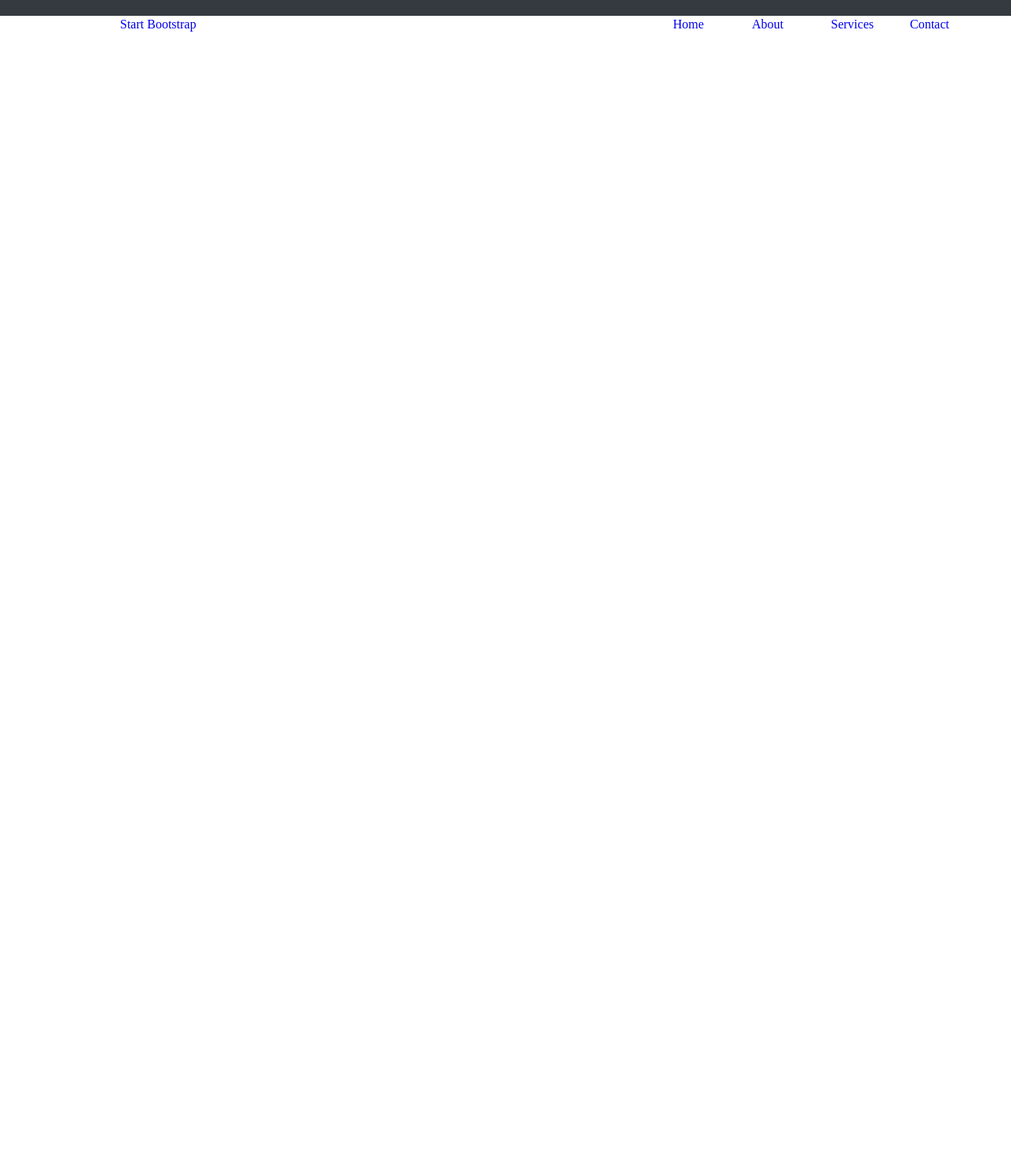
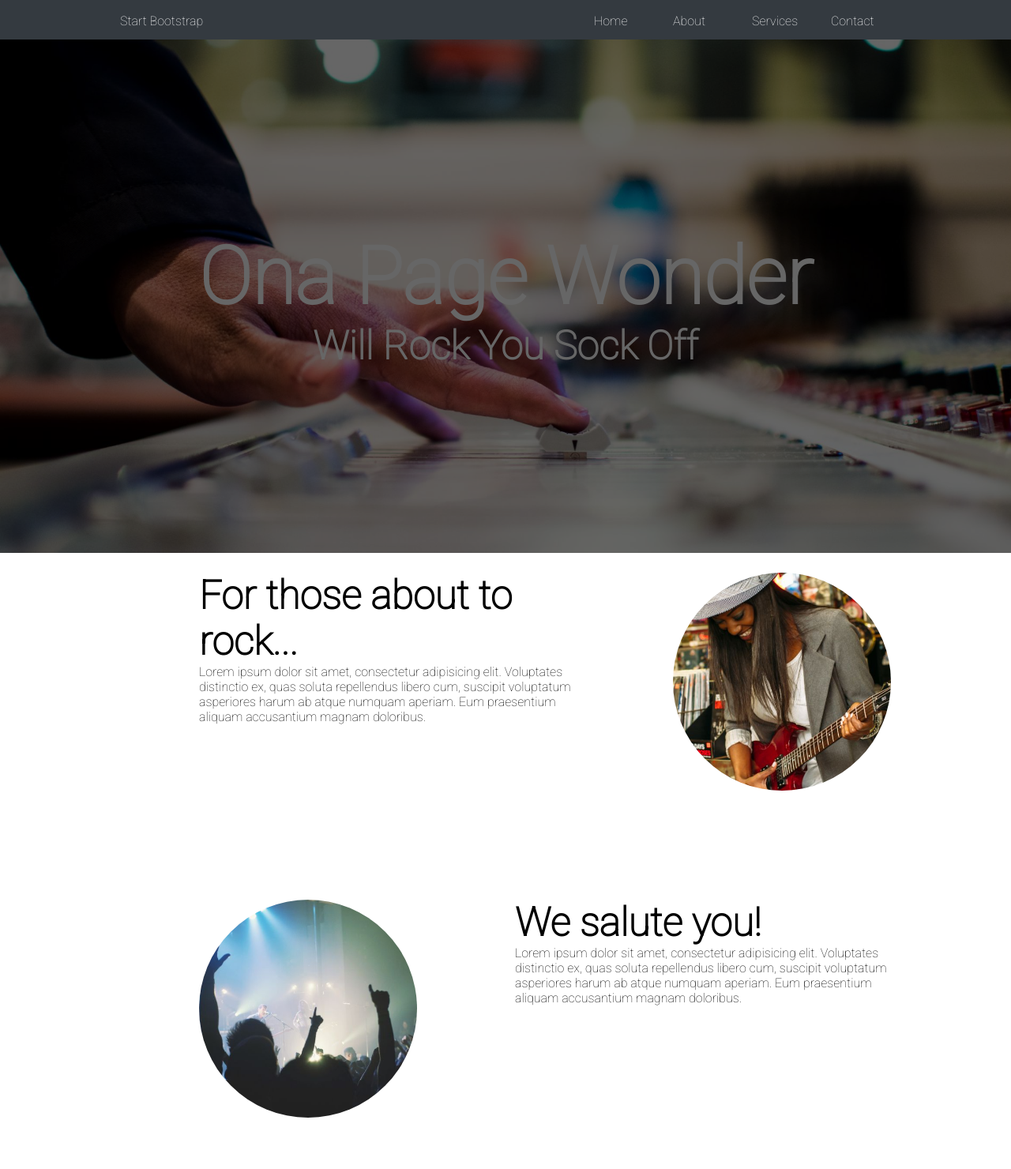
Before and after one commit to macamarambio/RockSite, a plain HTML site: page index.html in a window 1280 px wide. Shown: the top 1480 px of the page at 79% size. Before the commit the page ends 800 px from the top, so only its background shows below. Drawn offline with Linux system fonts and the light colour scheme.

Commit message:
actualizando ejercico RockSite

```diff
--- a/assets/css/grid.css
+++ b/assets/css/grid.css
@@ -12,6 +12,7 @@
 
 .row:before .row:after{
 	content: "";
+	height: auto;
 	display: table;
 	clear: both; /*limpiar el float de las columnas*/
 }
--- a/assets/css/style.css
+++ b/assets/css/style.css
@@ -1,8 +1,60 @@
-nav {
+/*TEXT STYLE*/
+body{
+	font-family: 'Roboto', sans-serif;
+}
+
+h1{
+	font-size: 100px;
+}
+
+h3{
+	font-size: 50px;
+}
+
+/*ESTILOS PAGINA*/
+
+/*NAVEGADOR*/
+nav{
 	background-color: #343A40;
-	padding: 10px;
+	padding: 5px 0;
+	height: 50px;
 }
 nav a{
 	text-decoration: none;
-	/*color: #FFF;*/
+	color: #FFF;
 }
+
+/*SECCION CONTENIDO*/
+.content{
+	background-image: url(../img/header.jpg);
+	background-size: cover;
+	filter: brightness(0.4);
+	height: 650px;
+	padding: 18% 0;
+	text-align: center;
+}
+
+.content-text{
+	z-index:100;
+	color: #FFF;
+	filter: none;
+}
+
+.section-img{
+	margin-top: 1%;
+	margin-bottom: 5%;
+	height: 350px;
+}
+.imgRock{
+	border-radius: 50%;
+	height: 300px;
+	width: auto;
+	vertical-align: middle;
+}
+
+footer {
+	background-color: #343A40;
+	padding: 5px 0;
+	text-align: center;
+	color: #FFF;
+}
--- a/index.html
+++ b/index.html
@@ -5,6 +5,7 @@
 	<title>Rock Site</title>
 	<link rel="stylesheet" href="assets/css/grid.css">
 	<link rel="stylesheet" href="assets/css/style.css">
+	<link href="https://fonts.googleapis.com/css?family=Roboto:100" rel="stylesheet">
 </head>
 <body>
 	<!-- NAVEGADOR -->
@@ -12,7 +13,7 @@
 		<div class="container">
 			<div class="row">
 				<div class="col-1"></div>
-				<div class="col-7"><a href="#">Start Bootstrap</a></div>
+				<div class="col-6"><a href="#">Start Bootstrap</a></div>
 				<div class="col-1"><a href="#">Home</a></div>
 				<div class="col-1"><a href="#">About</a></div>
 				<div class="col-1"><a href="#">Services</a></div>
@@ -20,6 +21,64 @@
 			</div>
 		</div>
 	</nav>
+	<!-- SECCION CONTENIDO -->
+	<section class="content row">
+		<div class="col-2"></div>
+		<div class=" content-text col-8">
+			<h1>Ona Page Wonder</h1>
+			<h3>Will Rock You Sock Off</h3>
+		</div>
+	</section>
+
+	<!-- SECCION IMAGENES/INFORMACION 1-->
+	<section class="section-img">
+		<div class="container">
+			<div class="row">
+				<div class="col-2"></div>
+				<div class="col-5">
+					<h3>For those about to rock...</h3>
+					<p>Lorem ipsum dolor sit amet, consectetur adipisicing elit. Voluptates distinctio ex, quas soluta repellendus libero cum, suscipit voluptatum asperiores harum ab atque numquam aperiam. Eum praesentium aliquam accusantium magnam doloribus.</p>
+				</div>
+				<div class="col-1"></div>
+					<img class="col-3 imgRock" src="assets/img/rock1.jpg" alt="">
+			</div>
+		</div>
+	</section>
+	<!-- SECCION IMAGENES/INFORMACION 2-->
+	<section class="section-img">
+		<div class="container">
+			<div class="row">
+				<div class="col-2"></div>
+				<img class="col-3 imgRock" src="assets/img/rock3.jpg" alt="">
+				<div class="col-1"></div>
+				<div class="col-5">
+					<h3>We salute you!</h3>
+					<p>Lorem ipsum dolor sit amet, consectetur adipisicing elit. Voluptates distinctio ex, quas soluta repellendus libero cum, suscipit voluptatum asperiores harum ab atque numquam aperiam. Eum praesentium aliquam accusantium magnam doloribus.</p>
+				</div>
+			</div>
+		</div>
+	</section>
+	<!-- SECCION IMAGENES/INFORMACION 3-->
+	<section class="section-img">
+		<div class="container">
+			<div class="row">
+				<div class="col-2"></div>
+				<div class="col-5">
+					<h3>Let there be rock!</h3>
+					<p>Lorem ipsum dolor sit amet, consectetur adipisicing elit. Voluptates distinctio ex, quas soluta repellendus libero cum, suscipit voluptatum asperiores harum ab atque numquam aperiam. Eum praesentium aliquam accusantium magnam doloribus.</p>
+				</div>
+				<div class="col-1"></div>
+					<img class="col-3 imgRock" src="assets/img/rock2.jpg" alt="">
+			</div>
+		</div>
+	</section>
+	<!-- FOOTER -->
+	<footer>
+		<div class="container">
+			<h5 id="copyright">Copyright &#169; Your Website 2017</h5>
+		</div>
+	</footer>
+
 
 
 </body>
```
